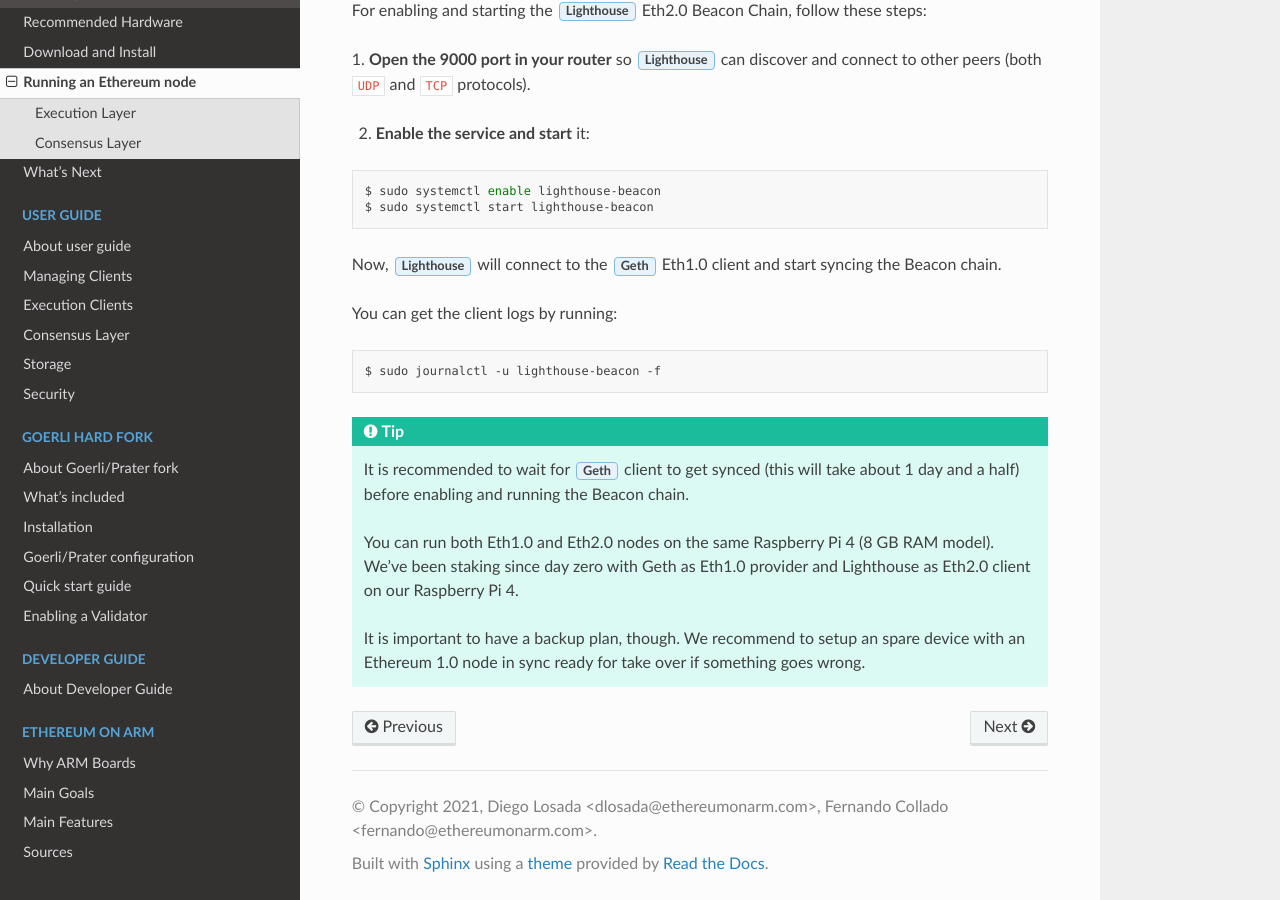
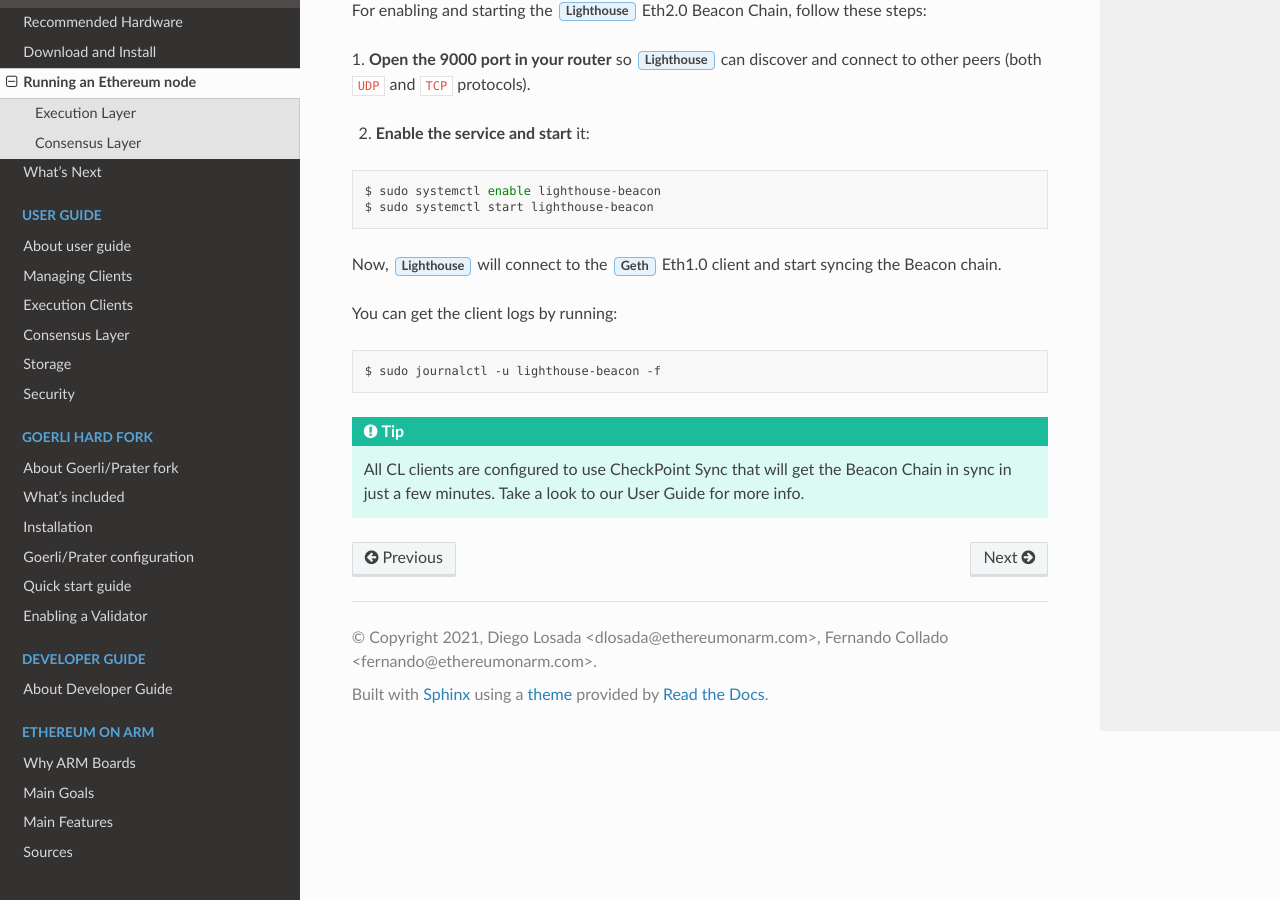
Before and after one commit to EOA-Blockchain-Labs/ethereumonarm, a Sphinx documentation site: the page built from docs/quick-guide/running-ethereum.rst, in a window 1280 px wide and 900 px high, scrolled down 1587 px. Built offline with Sphinx 7.4.7 and the Read the Docs theme 2.0.0, drawn with Linux system fonts in a browser that asks for light colours.

Commit message:
fixed doc section

```diff
--- a/docs/quick-guide/running-ethereum.rst
+++ b/docs/quick-guide/running-ethereum.rst
@@ -90,11 +90,6 @@
   sudo journalctl -u lighthouse-beacon -f
 
 .. tip::
-  It is recommended to wait for :guilabel:`Geth` client to get synced (this will take about 1 day and a half)
-  before enabling and running the Beacon chain.
-
-  You can run both Eth1.0 and Eth2.0 nodes on the same Raspberry Pi 4 (8 GB RAM model). We've been
-  staking since day zero with Geth as Eth1.0 provider and Lighthouse as Eth2.0 client on our Raspberry Pi 4.
-
-  It is important to have a backup plan, though. We recommend to setup an spare device with an Ethereum 1.0 node
-  in sync ready for take over if something goes wrong.
+  All CL clients are configured to use CheckPoint Sync that will get the
+  Beacon Chain in sync in just a few minutes. Take a look to our User Guide for
+  more info.
```
